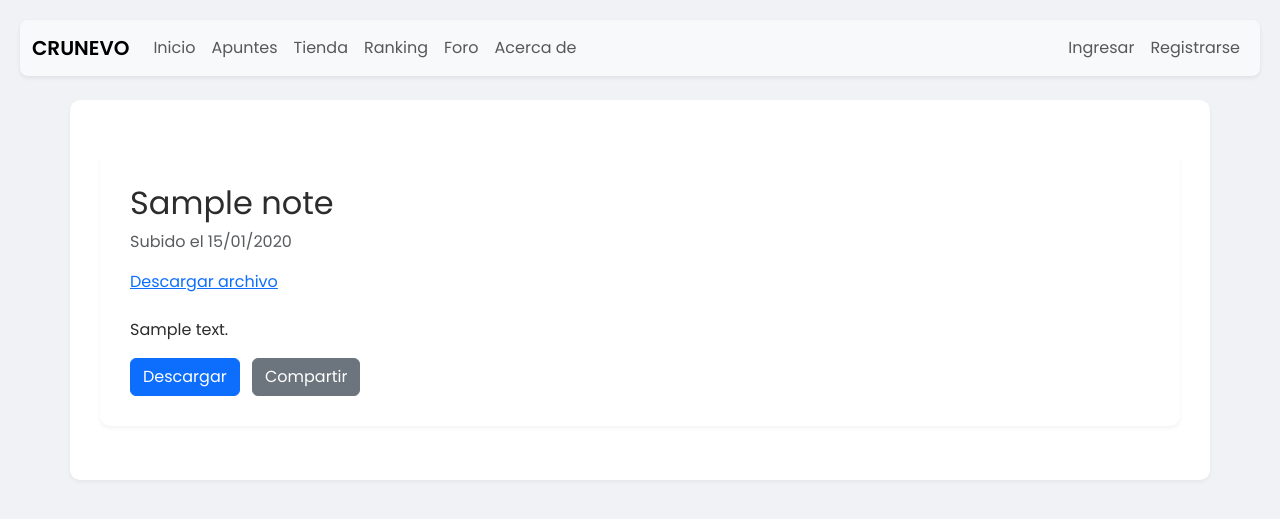
After one commit to RoggerMS/Crunevo, a Flask app: page /nota/1 in a window 1280 px wide. The commit adds this page. Shown: the top 519 px of the page. Run offline with Flask 3, Linux system fonts and the light colour scheme; tables that the repository leaves empty hold one stand-in row (values such as "Sample post"); some libraries are stand-ins or nearby versions.

Commit message:
Add note preview route and improve uploads

```diff
--- a/crunevo/config.py
+++ b/crunevo/config.py
@@ -78,3 +78,5 @@ class Config:
         str(Path(__file__).resolve().parent / "static" / "uploads" / "notes"),
     )
     Path(NOTE_UPLOAD_FOLDER).mkdir(parents=True, exist_ok=True)
+
+    MAX_NOTE_FILE_SIZE_MB = int(os.getenv("MAX_NOTE_FILE_SIZE_MB", "20"))
--- a/crunevo/routes/note_routes.py
+++ b/crunevo/routes/note_routes.py
@@ -76,6 +76,13 @@ def upload_note():
             return render_template("upload_note.html", form_data=request.form)
 
         if note_file and allowed_file(note_file.filename):
+            note_file.seek(0, os.SEEK_END)
+            size_mb = note_file.tell() / (1024 * 1024)
+            note_file.seek(0)
+            if size_mb > current_app.config["MAX_NOTE_FILE_SIZE_MB"]:
+                flash("El archivo supera el tamaño máximo permitido.", "danger")
+                return render_template("upload_note.html", form_data=request.form)
+
             file_url = None
             if S3_BUCKET and S3_BUCKET != "your-s3-bucket-name-placeholder":
                 file_url = upload_file_to_s3(note_file, S3_BUCKET)
@@ -114,6 +121,9 @@ def upload_note():
                     db.session.rollback()
                     current_app.logger.error(f"Error al guardar apunte: {e}", exc_info=True)
                     flash("Ocurrió un error al guardar el apunte en la base de datos.", "danger")
+            else:
+                flash("Ocurrió un error al guardar el archivo.", "danger")
+                current_app.logger.error("No se pudo obtener la URL del archivo")
         else:
             flash("Archivo no válido o formato no permitido.", "danger")
 
@@ -127,3 +137,10 @@ def download_note_file(note_id: int):
         rel_path = note.file_url.replace(current_app.static_url_path + "/", "")
         return send_from_directory(current_app.static_folder, rel_path, as_attachment=True)
     return redirect(note.file_url)
+
+
+@note_bp.route("/nota/<int:note_id>")
+def note_detail(note_id: int):
+    """Display a single note with an embedded preview if possible."""
+    note = Note.query.get_or_404(note_id)
+    return render_template("note_detail.html", note=note)
--- a/crunevo/templates/feed.html
+++ b/crunevo/templates/feed.html
@@ -39,7 +39,7 @@
                     </p>
                     <p class="mb-2">{{ note.description[:120] }}...</p>
                     <div class="d-flex justify-content-between">
-                        <a href="{{ url_for('note.download_note_file', note_id=note.id) }}" class="btn btn-sm btn-outline-dark">📄 Ver Apunte</a>
+                        <a href="{{ url_for('note.note_detail', note_id=note.id) }}" class="btn btn-sm btn-outline-dark">📄 Ver Apunte</a>
                         <small class="text-muted align-self-center">{{ note.page_count or '?' }} páginas</small>
                     </div>
                 </div>
@@ -49,6 +49,7 @@
             <button class="btn btn-sm btn-outline-secondary">❤️ Me gusta</button>
             <button class="btn btn-sm btn-outline-secondary">💬 Comentar</button>
             <button class="btn btn-sm btn-outline-secondary">🔖 Guardar</button>
+            <a href="{{ url_for('note.download_note_file', note_id=note.id) }}" class="btn btn-sm btn-outline-primary">⬇️ Descargar</a>
             <button class="btn btn-sm btn-outline-secondary ms-auto">📤 Compartir</button>
         </div>
     </div>
--- /dev/null
+++ b/crunevo/templates/note_detail.html
@@ -0,0 +1,22 @@
+{% extends 'base.html' %}
+
+{% block title %}{{ note.title }}{% endblock %}
+
+{% block content %}
+<div class="container my-4">
+  <h2 class="mb-2">{{ note.title }}</h2>
+  <p class="text-muted">Subido el {{ note.upload_date.strftime('%d/%m/%Y') }}</p>
+  <div class="mb-4">
+    {% if note.file_type == 'pdf' %}
+      <iframe src="{{ note.file_url }}" width="100%" height="600" class="border"></iframe>
+    {% elif note.file_url and note.file_type in ['jpg', 'jpeg', 'png'] %}
+      <img src="{{ note.file_url }}" class="img-fluid" alt="{{ note.title }}">
+    {% else %}
+      <a href="{{ note.file_url }}" target="_blank">Descargar archivo</a>
+    {% endif %}
+  </div>
+  <p>{{ note.description }}</p>
+  <a href="{{ url_for('note.download_note_file', note_id=note.id) }}" class="btn btn-primary me-2">Descargar</a>
+  <a href="{{ note.file_url }}" class="btn btn-secondary" target="_blank">Compartir</a>
+</div>
+{% endblock %}
--- a/crunevo/templates/upload_note.html
+++ b/crunevo/templates/upload_note.html
@@ -185,7 +185,7 @@ document.addEventListener('DOMContentLoaded', () => {
         fileInput.addEventListener('change', function() {
             if (this.files && this.files[0]) {
                 const file = this.files[0];
-                filePreview.textContent = `Archivo seleccionado: ${file.name} (${(file.size / 1024 / 1024).toFixed(2)} MB)`;
+                filePreview.textContent = `Archivo: ${file.name} - ${(file.size / 1024 / 1024).toFixed(2)} MB - ${file.type || 'tipo desconocido'}`;
                 // Aquí se podría añadir lógica para mostrar miniatura si es imagen
             } else {
                 filePreview.textContent = '';
--- a/crunevo/utils/storage.py
+++ b/crunevo/utils/storage.py
@@ -7,7 +7,7 @@ from botocore.exceptions import NoCredentialsError, ClientError
 import boto3
 
 # Allowed extensions for note uploads
-ALLOWED_EXTENSIONS = {"pdf", "png", "jpg", "jpeg", "doc", "docx"}
+ALLOWED_EXTENSIONS = {"pdf", "png", "jpg", "jpeg", "doc", "docx", "txt"}
 
 
 def allowed_file(filename: str) -> bool:
```
